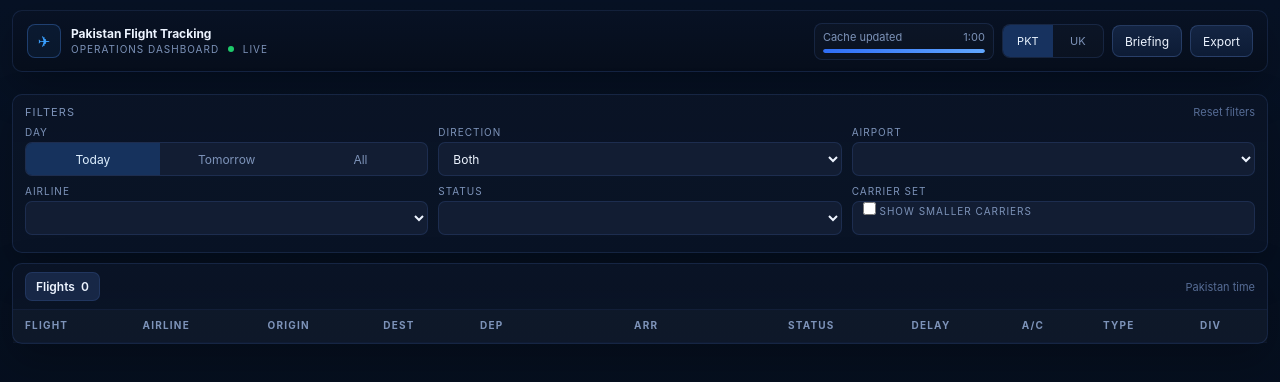
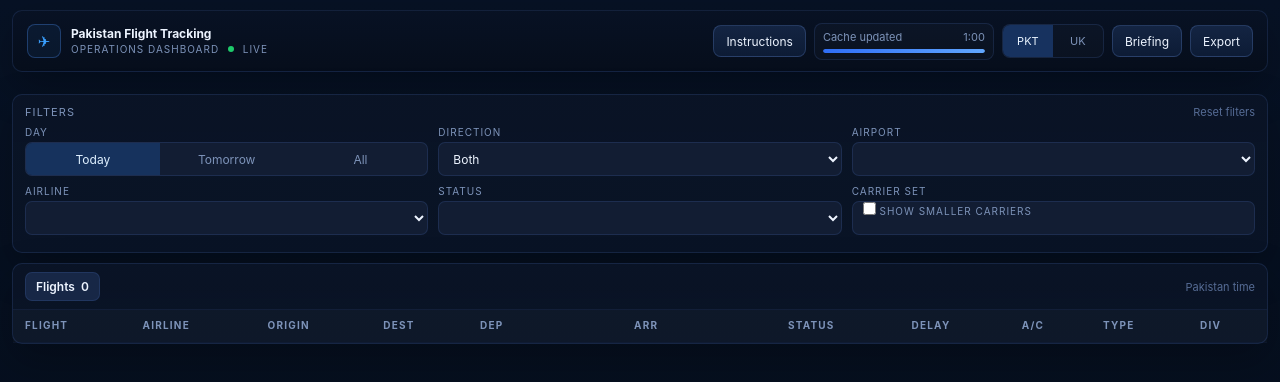
Before and after one commit to marklewiz11-dot/FlightTrackerAPI, a plain HTML site: page index.html in a window 1280 px wide. Drawn offline with Linux system fonts and the light colour scheme; no server answers.

Commit message:
Update index.html

```diff
--- a/index.html
+++ b/index.html
@@ -18,6 +18,8 @@
       </div>
 
       <div class="topbarRight">
+        <button class="topbarBtn topbarBtnWarning" id="instructionsBtn">Instructions</button>
+
         <div class="cacheWrap">
           <div class="cacheRow">
             <span id="cacheInfo">Cache updated</span>
@@ -138,6 +140,16 @@
     </div>
   </div>
 
+  <div class="modal hidden" id="instructionsModal">
+    <div class="modalCard">
+      <div class="modalHead">
+        <div class="modalTitle">Dashboard Instructions</div>
+        <button class="closeBtn" id="closeInstructionsBtn">Close</button>
+      </div>
+      <div class="briefingBody" id="instructionsBody"></div>
+    </div>
+  </div>
+
   <script src="/app.js"></script>
 </body>
 </html>
```
